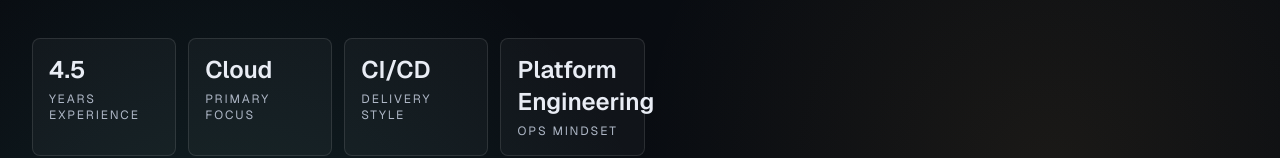
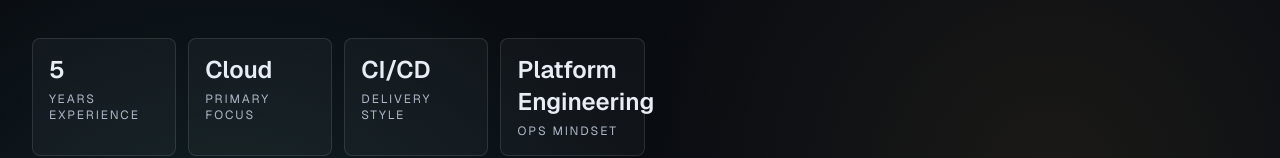
Before and after one commit to aznavneet/Portfolio, a Next.js app: page / in a window 1280 px wide. Shown: the part 717-875 px from the top of the page. Built offline with nearby package versions, Linux system fonts and the light colour scheme; no server answers.

Commit message:
updated experience

```diff
--- a/data/portfolio.ts
+++ b/data/portfolio.ts
@@ -48,7 +48,7 @@ export const navItems = [
 ];
 
 export const metrics = [
-  { label: "Years Experience", value: "4.5" },
+  { label: "Years Experience", value: "5" },
   { label: "Primary Focus", value: "Cloud" },
   { label: "Delivery Style", value: "CI/CD" },
   { label: "Ops Mindset", value: "Platform Engineering" }
```
Also changed, not shown: 1 other file (tests, documents, lock files or other folders).
